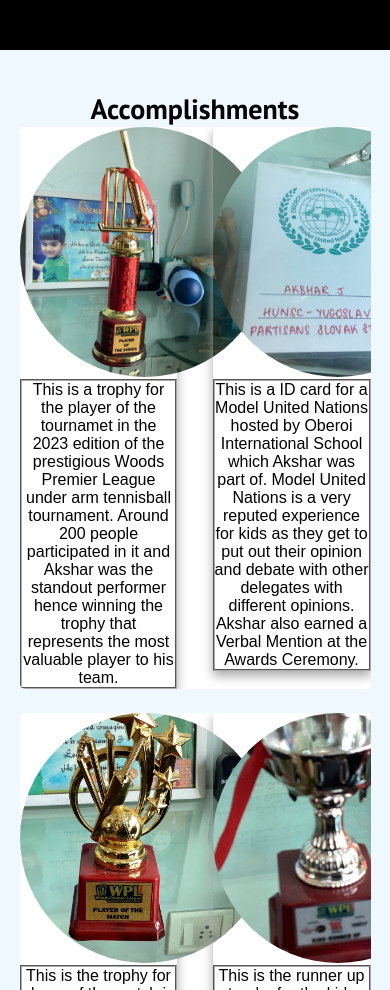
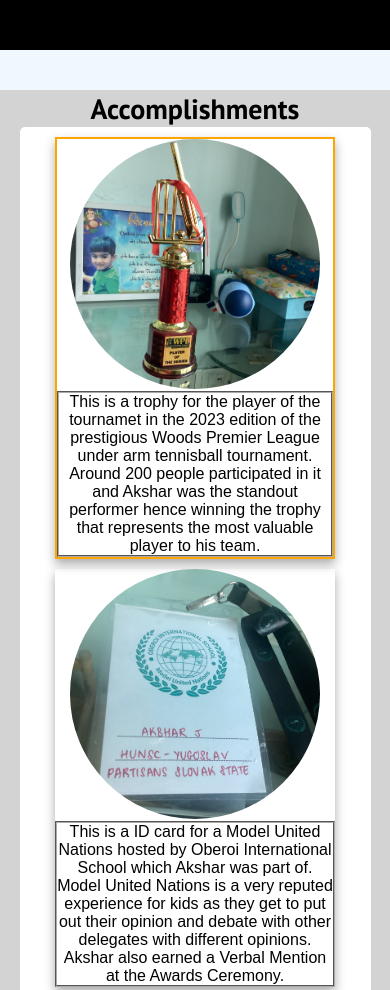
Before and after one commit to mynameisakshar/myblog.github.io, a plain HTML site: page cricket.html in a window 390 px wide. Shown: the part 520-1510 px from the top of the page. Drawn offline with Linux system fonts and the light colour scheme.

Commit message:
Add files via upload

```diff
--- a/css/style2.css
+++ b/css/style2.css
@@ -770,4 +770,65 @@ flex-direction: column;
     /* margin-bottom:10px; */
 }
 
+/* **************************************accomplishments* Page***************************** */
+.accomplishment-pg{
+    margin-top: 5rem;
+    background-color: lightgrey;
+
 }
+.accomplishmenth2{
+    text-align: center;
+    font-size: 3.5rem;
+}
+.accomplishment-wrapper{
+    /* border: 5px solid green; */
+    overflow: none;
+    background-color: white;
+    border-radius: 5px;
+    margin-bottom: 3rem;
+}
+
+.acc-left{
+    border: 2px solid orange;
+    float: none;
+    width: 80%;
+    text-align: center;
+    box-shadow: 0px 5px 10px 0px #aaa;
+    margin:10px auto;
+}
+
+.acc-right{
+    /* border: 2px solid red; */
+    float: none;
+    width: 80%;
+    text-align: center;
+    box-shadow: 0px 5px 10px 0px #aaa;
+    margin:10px auto;
+}
+
+.accimage img{
+    width: 250px;
+    height: 250px;
+    border-radius: 50%;
+    object-fit: cover;
+    object-position: center;
+}
+.accomplishmentcontent p{
+    font-size: 2rem;
+    font-family: "Akshar", sans-serif;
+  font-optical-sizing: auto;
+  font-weight: <weight>;
+  font-style: normal;
+}
+.accomplishmentcontent{
+    /* box-shadow: 0px 5px 10px 0px #aaa; */
+    border: groove 2px #aaa;
+}
+.accimage{
+    /* box-shadow: 0px 5px 10px 0px #aaa;  */
+}
+
+
+
+
+}
```
